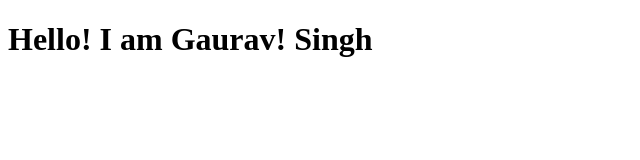
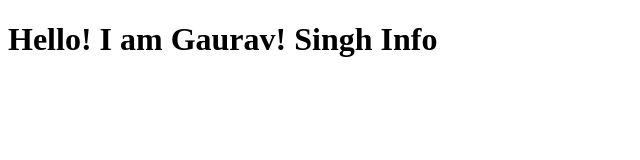
Before and after one commit to gitgauravsingh/myinfo, a plain HTML site: page index.html in a window 1280 px wide. Shown: the whole page, without its empty margins (0-640 px from the left). Drawn offline with Linux system fonts and the light colour scheme.

Commit message:
edit info

```diff
--- a/index.html
+++ b/index.html
@@ -6,6 +6,6 @@
     <title>Gaurav Singh</title>
   </head>
   <body>
-    <h1>Hello! I am Gaurav! Singh</h1>
+    <h1>Hello! I am Gaurav! Singh Info</h1>
   </body>
 </html>
```
